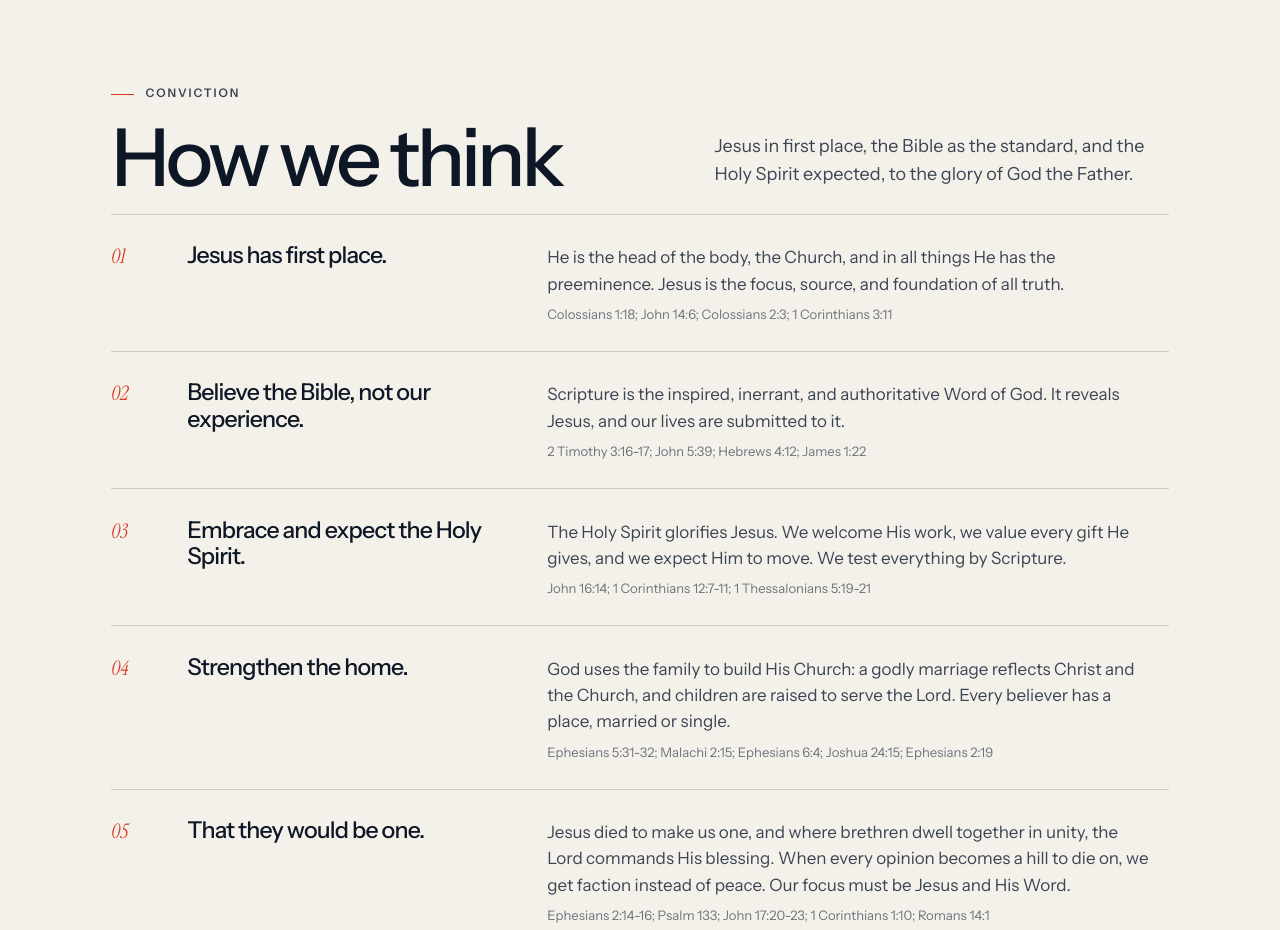
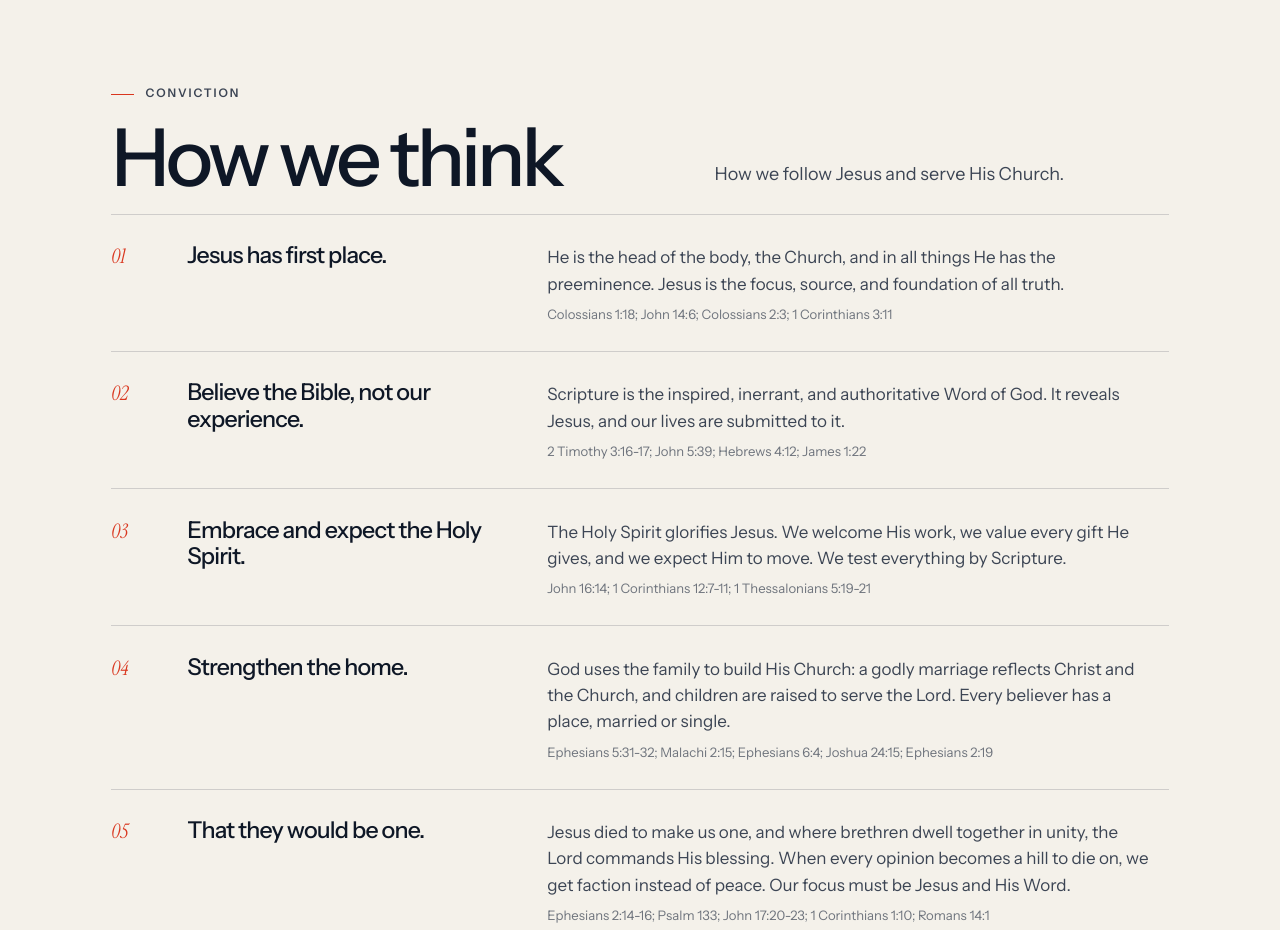
Before and after one commit to joshuascott/know-jesus-web, a plain HTML site: page index.html in a window 1280 px wide. Shown: the part 2400-3330 px from the top of the page. Drawn offline with Linux system fonts and the light colour scheme.

Commit message:
Simplify How we think lead to frame convictions as lived posture.
Co-authored-by: Cursor <cursoragent@cursor.com>

```diff
--- a/index.html
+++ b/index.html
@@ -195,7 +195,7 @@
               <p class="eyebrow">Conviction</p>
               <h2 id="think-title">How we think</h2>
             </div>
-            <p class="section-lead">Jesus in first place, the Bible as the standard, and the Holy Spirit expected, to the glory of God the Father.</p>
+            <p class="section-lead">How we follow Jesus and serve His Church.</p>
           </div>
 
           <ol class="convictions">
```
